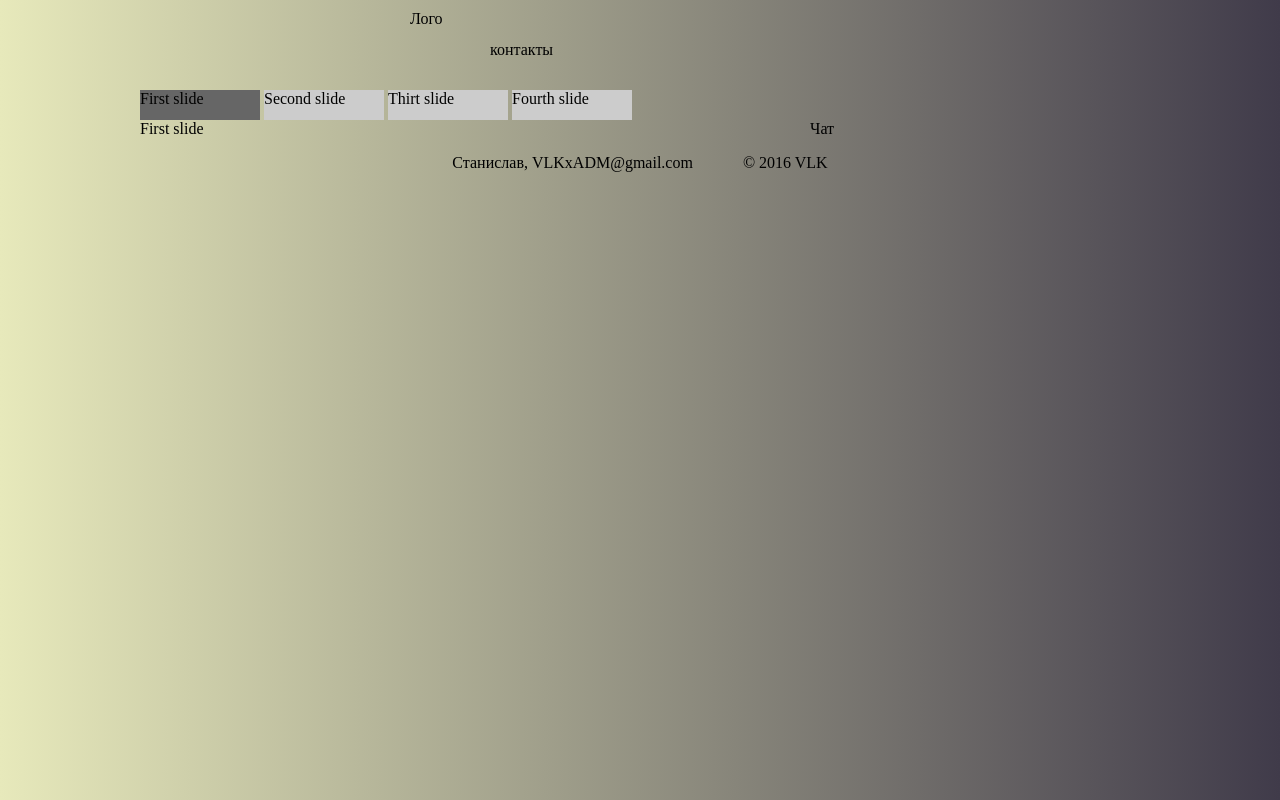
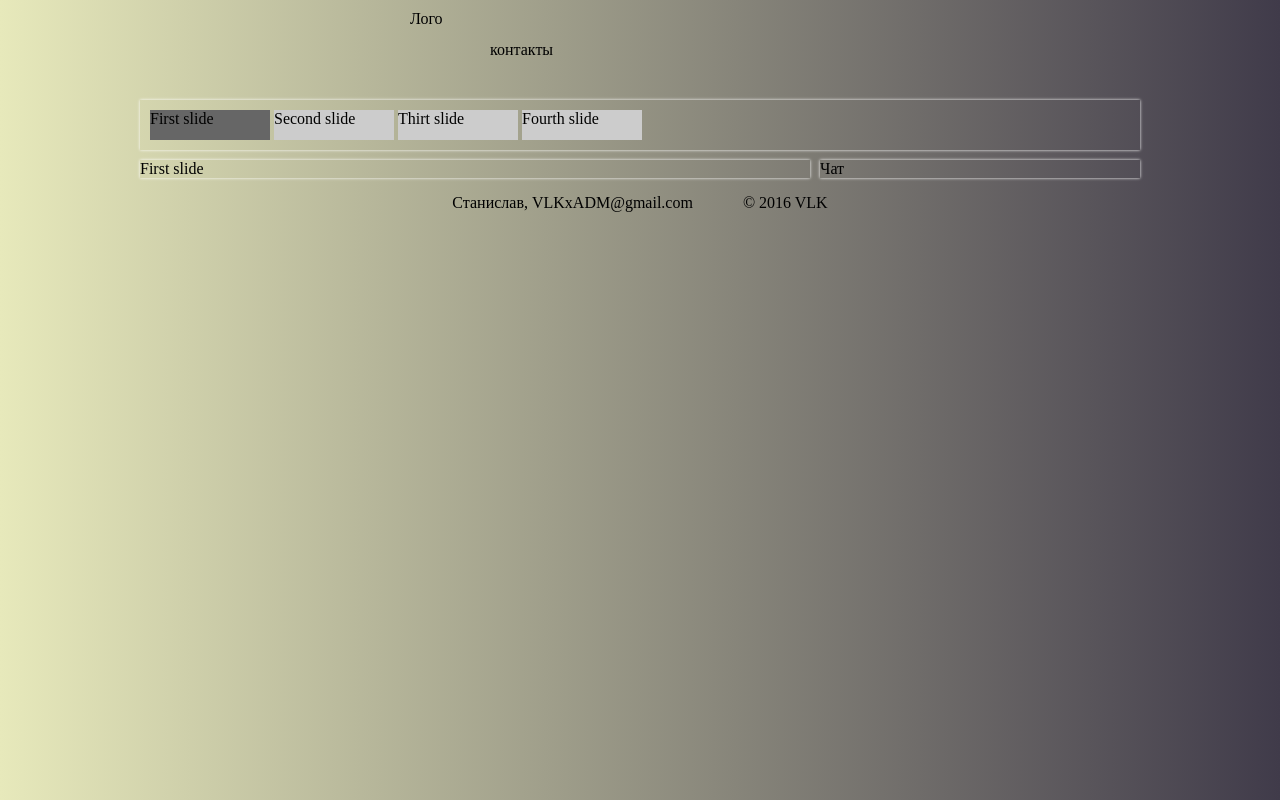
Before and after one commit to VLKxCMIT/vlkxzmey, a plain HTML site: page index.html in a window 1280 px wide. Drawn offline with Linux system fonts and the light colour scheme.

Commit message:
set position elements

```diff
--- a/index.html
+++ b/index.html
@@ -16,7 +16,6 @@
 			<aside class="contacts">контакты</aside>
 		</header>
 		<nav class="main-menu">
-ds
 		</nav>
 		<main>
 			<section class="page-content">
--- a/style.css
+++ b/style.css
@@ -25,7 +25,9 @@ body {
 	width: 380px;
 }
 .main-menu {
-	height: 30px;
+	height: 50px;
+	margin: 10px 0;
+	box-shadow: 0 0 3px 0 white;
 }
 main {
 	display: flex;
@@ -34,7 +36,9 @@ main {
 	width: 670px;
 }
 .page-chat {
-	width: 330px;
+	width: 320px;
+	margin-left: 10px;
+	box-shadow: 0 0 3px 0 white;
 }
 .page-footer {
 	display: flex;
@@ -59,6 +63,7 @@ main {
 
 .slider-inner {
     overflow: hidden;
+	box-shadow: 0 0 3px 0 white;
 }
 
 .slider-slides{
@@ -76,7 +81,8 @@ main {
 .slider-controls {
     width: 100%;
 	position: absolute;
-	top: -30px;
+	top: -50px;
+	right: -10px;
 }
 
 .slider-controls label {
```
